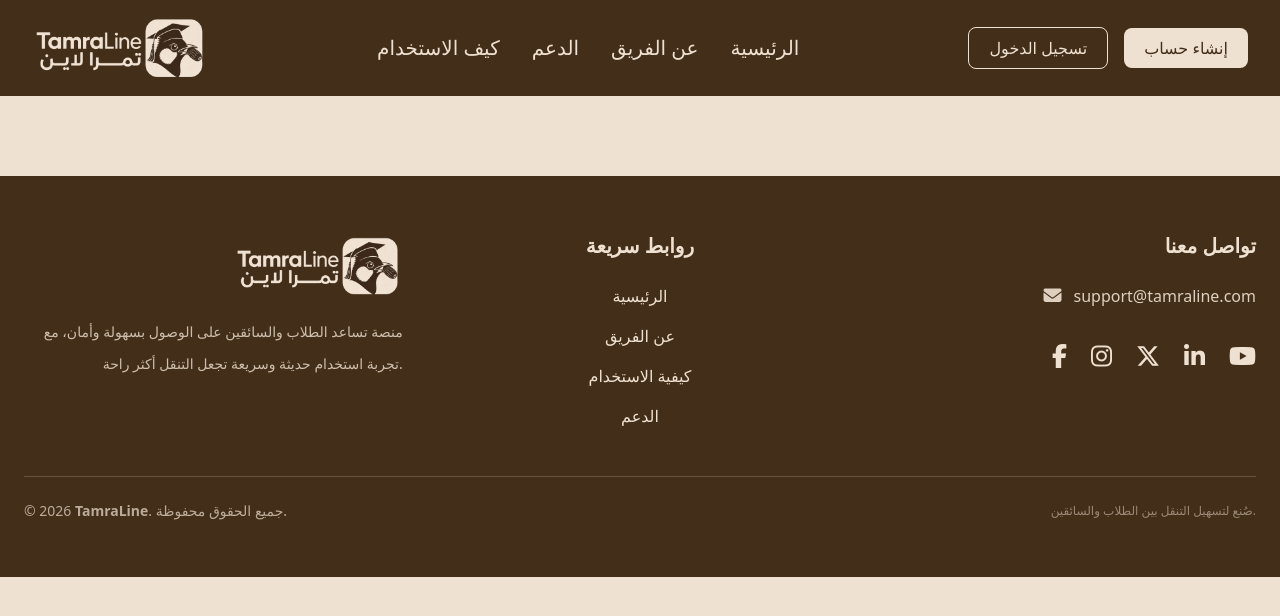
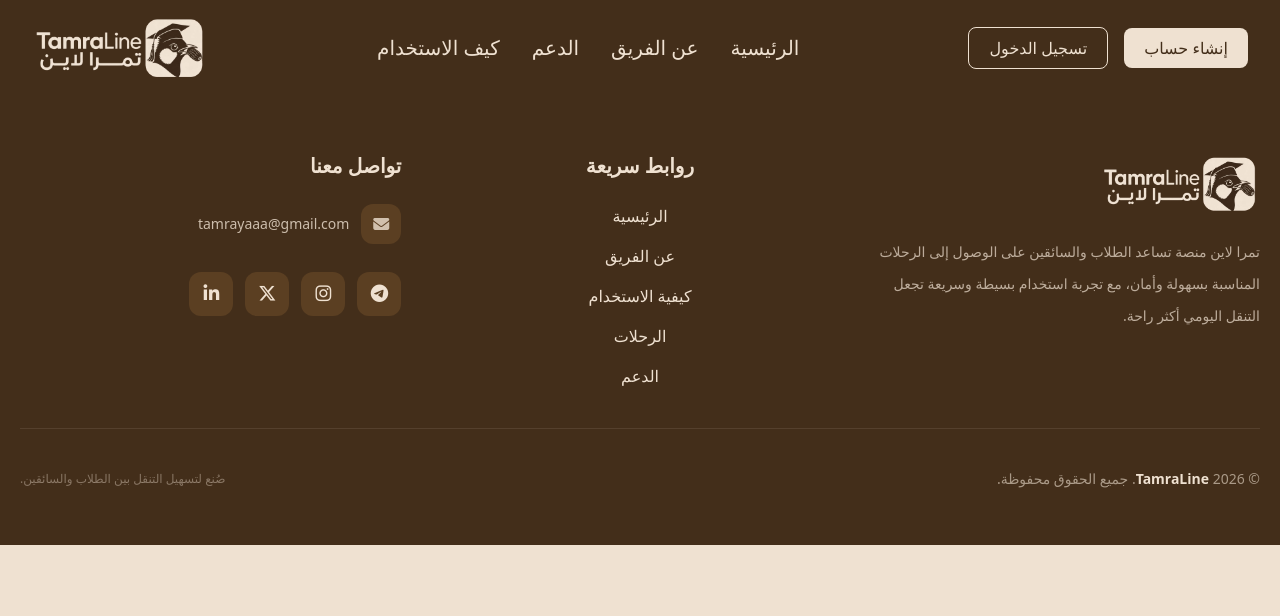
Before and after one commit to l797l/Drbk, a Next.js app: page / in a window 1280 px wide. Shown: the top 616 px of the page. Built offline with nearby package versions, Linux system fonts and the light colour scheme.

Commit message:
update on Footer

```diff
--- a/src/components/layout/Footer.tsx
+++ b/src/components/layout/Footer.tsx
@@ -6,43 +6,51 @@ import TextInFooter from "./../Ui/Footer/TextInFooter";
 
 export default function Footer() {
   return (
-    <footer className="bg-[#432E1A] text-[#EFE1D1] mt-20">
-      <div className="max-w-7xl mx-auto px-6 py-14">
+    <footer
+      dir="rtl"
+      className="bg-[#432E1A] px-5 py-14 text-[#EFE1D1]"
+    >
+      <div className="mx-auto max-w-7xl">
 
-        <div className="grid grid-cols-1 md:grid-cols-2 lg:grid-cols-3 gap-12">
+        {/* Main Footer */}
+        <div className="grid grid-cols-1 gap-12 md:grid-cols-2 lg:grid-cols-3">
 
-          {/* Logo */}
-          <div className="flex flex-col items-center lg:items-end text-center lg:text-right">
+          {/* ================= Logo ================= */}
+          <div className="flex flex-col items-center text-center lg:items-start lg:text-right">
 
-            <Image
-              src="/logo.png"
-              alt="Logo"
-              width={170}
-              height={170}
-              className="object-contain"
-            />
+            <Link href="/" className="inline-block">
+              <Image
+                src="/logo.png"
+                alt="تمرا لاين"
+                width={170}
+                height={170}
+                className="h-auto w-40 object-contain"
+              />
+            </Link>
 
-            <p className="mt-4 text-sm leading-8 max-w-sm text-[#EFE1D1]/80">
-              منصة تساعد الطلاب والسائقين على الوصول بسهولة وأمان، مع تجربة
-              استخدام حديثة وسريعة تجعل التنقل أكثر راحة.
+            <p className="mt-5 max-w-sm text-sm leading-8 text-[#EFE1D1]/70">
+              تمرا لاين منصة تساعد الطلاب والسائقين على الوصول
+              إلى الرحلات المناسبة بسهولة وأمان، مع تجربة استخدام
+              بسيطة وسريعة تجعل التنقل اليومي أكثر راحة.
             </p>
 
           </div>
 
-          {/* Quick Links */}
+
+          {/* ================= Quick Links ================= */}
           <div className="flex flex-col items-center">
 
-            <h2 className="text-xl font-bold mb-6">
+            <h2 className="mb-6 text-xl font-bold">
               روابط سريعة
             </h2>
 
-            <div className="flex flex-col gap-4 text-center">
+            <nav className="flex flex-col items-center gap-4">
 
               <Link href="/">
                 <TextInFooter text="الرئيسية" />
               </Link>
 
-              <Link href="/about">
+              <Link href="/About">
                 <TextInFooter text="عن الفريق" />
               </Link>
 
@@ -50,65 +58,82 @@ export default function Footer() {
                 <TextInFooter text="كيفية الاستخدام" />
               </Link>
 
-              <Link href="/support">
+              <Link href="/Posts">
+                <TextInFooter text="الرحلات" />
+              </Link>
+
+              <Link href="/Support">
                 <TextInFooter text="الدعم" />
               </Link>
 
-            </div>
+            </nav>
 
           </div>
 
-          {/* Contact */}
-          <div className="flex flex-col items-center lg:items-end">
 
-            <h2 className="text-xl font-bold mb-6">
+          {/* ================= Contact ================= */}
+          <div className="flex flex-col items-center lg:items-start">
+
+            <h2 className="mb-6 text-xl font-bold">
               تواصل معنا
             </h2>
 
+
+            {/* Email */}
             <Link
-              href="mailto:support@tamraline.com"
-              className="flex items-center gap-3 mb-8 text-[#EFE1D1]/90 hover:text-white transition"
+              href="mailto:tamrayaaa@gmail.com"
+              className="group flex items-center gap-3 text-[#EFE1D1]/80 transition hover:text-white"
             >
-              <i className="fa-solid fa-envelope text-lg"></i>
-              <span>support@tamraline.com</span>
+              <span className="flex h-10 w-10 items-center justify-center rounded-xl bg-[#5B3F22] transition group-hover:bg-[#EFE1D1] group-hover:text-[#432E1A]">
+                <i className="fa-solid fa-envelope" />
+              </span>
+
+              <span className="text-sm">
+                tamrayaaa@gmail.com
+              </span>
             </Link>
 
-            <div className="flex items-center gap-6 text-2xl">
+
+            {/* Social Media */}
+            <div className="mt-7 flex items-center gap-3">
 
               <Link
-                href="https://facebook.com"
-                className="hover:text-blue-500 transition duration-300 hover:-translate-y-1"
+                href="https://t.me/tamrayaa"
+                aria-label="Telegram"
+                className="flex h-11 w-11 items-center justify-center rounded-xl bg-[#5B3F22] text-lg transition hover:-translate-y-1 hover:bg-[#1877F2] hover:text-white"
               >
-                <i className="fa-brands fa-facebook-f"></i>
+                <i className="fa-brands fa-telegram"></i>
               </Link>
 
+
               <Link
-                href="https://instagram.com"
-                className="hover:text-pink-500 transition duration-300 hover:-translate-y-1"
+                href="https://www.instagram.com/tamrayaa.iq?igsh=MXAzOWl0cHZkY2Q3Yg=="
+                aria-label="Instagram"
+                className="flex h-11 w-11 items-center justify-center rounded-xl bg-[#5B3F22] text-lg transition hover:-translate-y-1 hover:bg-[#E1306C] hover:text-white"
               >
-                <i className="fa-brands fa-instagram"></i>
+                <i className="fa-brands fa-instagram" />
               </Link>
 
+
               <Link
-                href="https://x.com"
-                className="hover:text-gray-300 transition duration-300 hover:-translate-y-1"
+                href="https://tamrayaa.com"
+                aria-label="X"
+                className="flex h-11 w-11 items-center justify-center rounded-xl bg-[#5B3F22] text-lg transition hover:-translate-y-1 hover:bg-black hover:text-white"
               >
-                <i className="fa-brands fa-x-twitter"></i>
+                <i className="fa-brands fa-x-twitter" />
               </Link>
+
 
               <Link
                 href="https://linkedin.com"
-                className="hover:text-sky-400 transition duration-300 hover:-translate-y-1"
+                aria-label="LinkedIn"
+                className="flex h-11 w-11 items-center justify-center rounded-xl bg-[#5B3F22] text-lg transition hover:-translate-y-1 hover:bg-[#0A66C2] hover:text-white"
               >
-                <i className="fa-brands fa-linkedin-in"></i>
+                <i className="fa-brands fa-linkedin-in" />
               </Link>
 
-              <Link
-                href="https://youtube.com"
-                className="hover:text-red-500 transition duration-300 hover:-translate-y-1"
-              >
-                <i className="fa-brands fa-youtube"></i>
-              </Link>
+
+
 
             </div>
 
@@ -116,14 +141,23 @@ export default function Footer() {
 
         </div>
 
-        {/* Divider */}
-        <div className="border-t border-[#EFE1D1]/20 mt-12 pt-6 flex flex-col md:flex-row items-center justify-between gap-3">
 
-          <p className="text-sm text-[#EFE1D1]/70">
-            © 2026 <span className="font-semibold">TamraLine</span>. جميع الحقوق محفوظة.
+        {/* ================= Divider ================= */}
+        <div className="my-10 border-t border-[#EFE1D1]/10" />
+
+
+        {/* ================= Bottom ================= */}
+        <div className="flex flex-col items-center justify-between gap-4 text-center md:flex-row md:text-right">
+
+          <p className="text-sm text-[#EFE1D1]/60">
+            © 2026{" "}
+            <span className="font-semibold text-[#EFE1D1]">
+              TamraLine
+            </span>
+            . جميع الحقوق محفوظة.
           </p>
 
-          <p className="text-xs text-[#EFE1D1]/50">
+          <p className="text-xs text-[#EFE1D1]/40">
             صُنع لتسهيل التنقل بين الطلاب والسائقين.
           </p>
 
```
